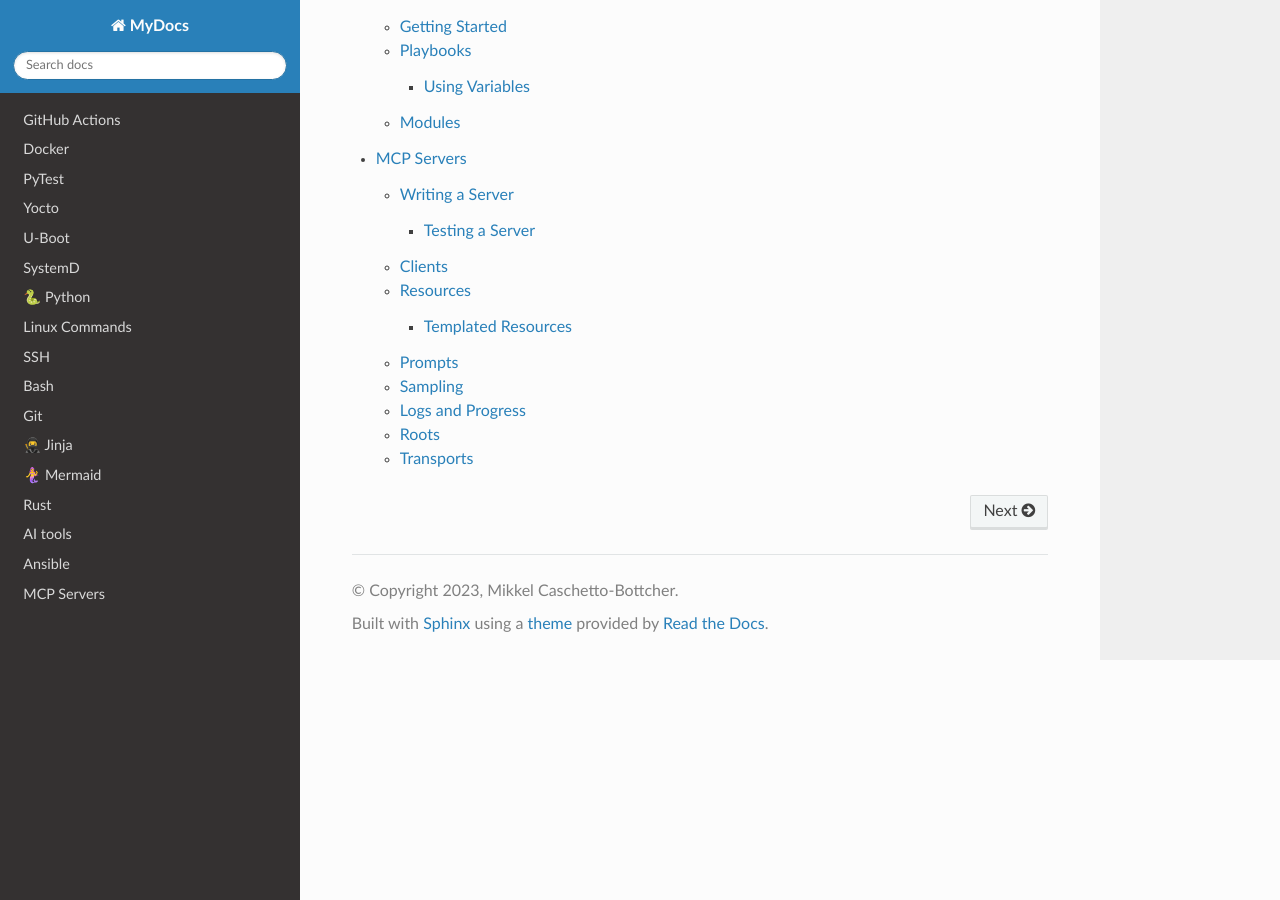
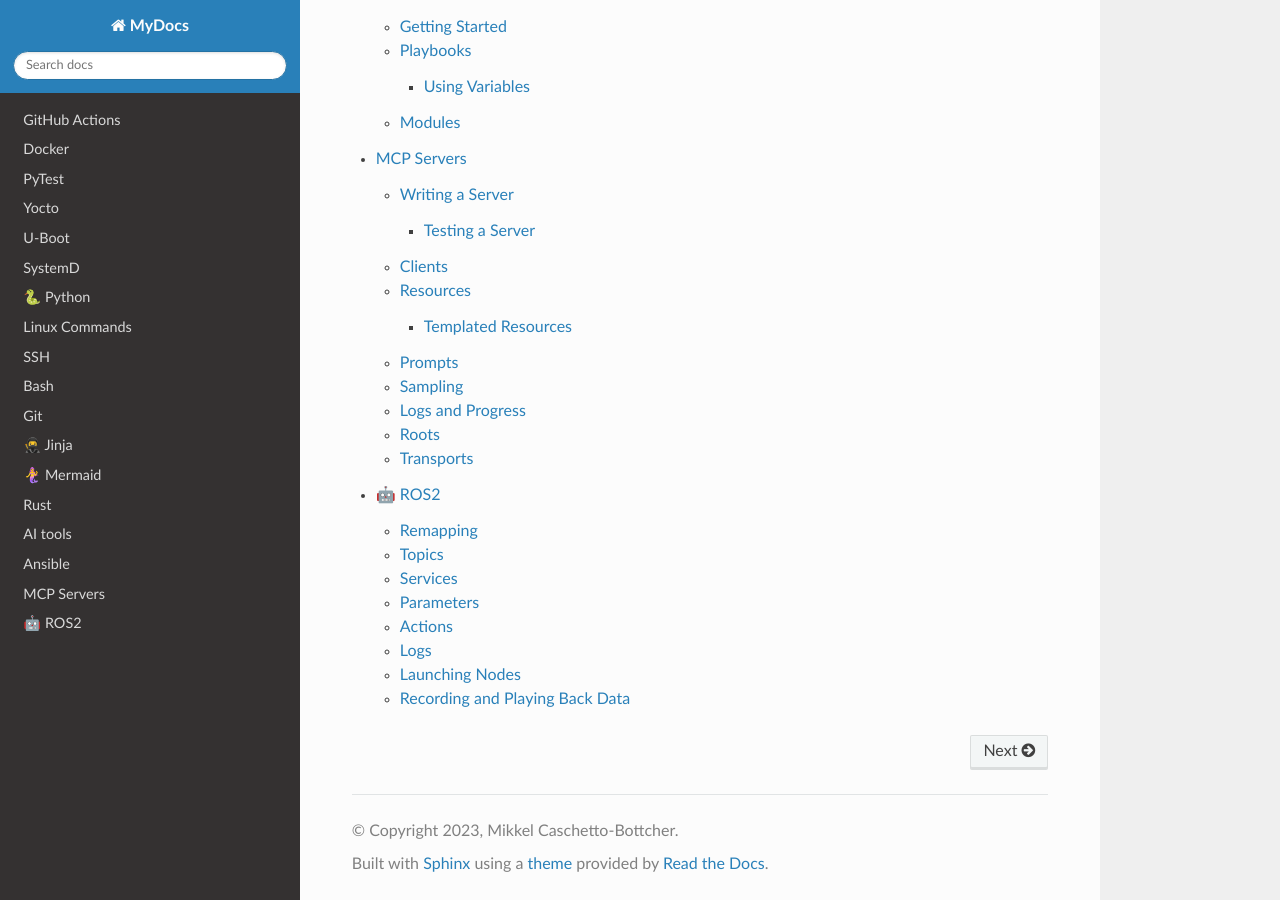
Before and after one commit to mcbottcher/my_docs, a Sphinx documentation site: the page built from docs/source/index.rst, in a window 1280 px wide and 900 px high, scrolled down 9374 px. Built offline with Sphinx 7.4.7 and the Read the Docs theme 3.1.0, drawn with Linux system fonts in a browser that asks for light colours; part of the change alters nothing that is shown.

```diff
--- a/docs/source/index.rst
+++ b/docs/source/index.rst
@@ -35,3 +35,4 @@ Contents
    claude
    ansible
    mcp
+   ros2
--- /dev/null
+++ b/docs/source/ros2.rst
@@ -0,0 +1,164 @@
+.. role:: bash(code)
+   :language: bash
+
+|:robot:| ROS2
+==============
+
+See the tutorial `here. <https://docs.ros.org/en/humble/Tutorials.html>`_
+
+.. note::
+   Make sure you pick the ROS version that is compatible with your distro version.
+
+ROS2 uses DDS transport, which allows different logical networks to share the same physical network.
+ROS nodes can only communicate with each other if they use the same domain ID. By default this is ``0``.
+
+``ROS_DOMAIN_ID`` can be set in the environment. ``ROS_LOCALHOST_ONLY`` can also be set in the environment,
+which means the transport is limited to your local machine and not the local network you are connected to.
+
+Run these commands to see what is going on:
+
+.. code-block:: bash
+
+   ros2 node list
+   ros2 topic list
+   ros2 service list
+   ros2 action list
+
+The **ROS graph** is a network of ROS 2 elements processing data together at the same time and their connections.
+
+You can launch an executable from a package with:
+
+.. code-block:: bash
+
+   ros2 run <package_name> <executable_name>
+
+Remapping
+---------
+
+Remapping allows you to reassign default node properties, like node name, topic names, service names, etc.,
+to custom values. You can do this with ``--ros-args``:
+
+.. code-block:: bash
+
+   ros2 run turtlesim turtlesim_node --ros-args --remap __node:=my_turtle
+
+.. note::
+   It is bad practice to have two nodes with the same name.
+
+Check node info with:
+
+.. code-block:: bash
+
+   ros2 node info <node_name>
+
+
+Topics
+------
+
+Topics are message pipes that can send messages between nodes. You can have multiple publishers and
+subscribers on the same topic.
+
+Running :bash:`ros2 run rqt_graph rqt_graph` will give an overview of your system.
+
+.. code-block:: bash
+
+   # Watch what is published on a topic
+   ros2 topic echo <topic_name>
+
+   # See more details
+   ros2 topic info /turtle1/cmd_vel --verbose
+
+   # Check what format a topic expects
+   ros2 interface show geometry_msgs/msg/Twist
+
+   # Publish to a topic (default rate: 1Hz)
+   ros2 topic pub <topic_name> <msg_type> '<args>'
+
+
+Services
+--------
+
+Services have a request and response, and involve a server and client(s).
+
+
+Parameters
+----------
+
+A parameter is a configuration value of a node, kind of like a node setting or state.
+
+.. code-block:: bash
+
+   # See parameters
+   ros2 param list
+
+You can set, get, dump, and load parameters. Loading can be done from a parameter file.
+
+You can also load parameters on node startup using :bash:`--ros-args --params-file`.
+
+
+Actions
+-------
+
+Actions are a type of communication for longer running tasks, between a client and server.
+
+1. The client requests on a service to start the action.
+2. The server acknowledges with a response.
+3. The server publishes periodically on a feedback topic so the client can track progress.
+4. When the server has finished, the client can request the result response from the server (again via a service).
+
+The client or server can each decide to abort the goal if they choose.
+
+.. code-block:: bash
+
+   ros2 action send_goal <action_name> <action_type> <values>
+
+
+Logs
+----
+
+``rqt_console`` can be used to view logs:
+
+.. code-block:: bash
+
+   ros2 run rqt_console rqt_console
+
+Logs have different levels, as with other logging frameworks. To set the log level for a node:
+
+.. code-block:: bash
+
+   --ros-args --log-level WARN
+
+
+Launching Nodes
+---------------
+
+Instead of opening a terminal for each node, you can create a launch file which will start the entire
+system at once:
+
+.. code-block:: bash
+
+   ros2 launch <package_name> <launch_file>
+
+Launch files can be written in Python, XML, and YAML.
+
+
+Recording and Playing Back Data
+--------------------------------
+
+``ros2 bag`` is a command line tool for recording data published on topics and saving it to a database.
+This is useful for saving results from tests and replaying them later.
+
+.. code-block:: bash
+
+   # Record a single topic
+   ros2 bag record <topic_name>
+
+   # Record multiple topics
+   ros2 bag record <topic1> <topic2>
+
+.. note::
+   It is also possible to record multiple topics at the same time.
+
+----
+
+Continue: `Colcon Tutorial <https://docs.ros.org/en/humble/Tutorials/Beginner-Client-Libraries/Colcon-Tutorial.html>`_
```
